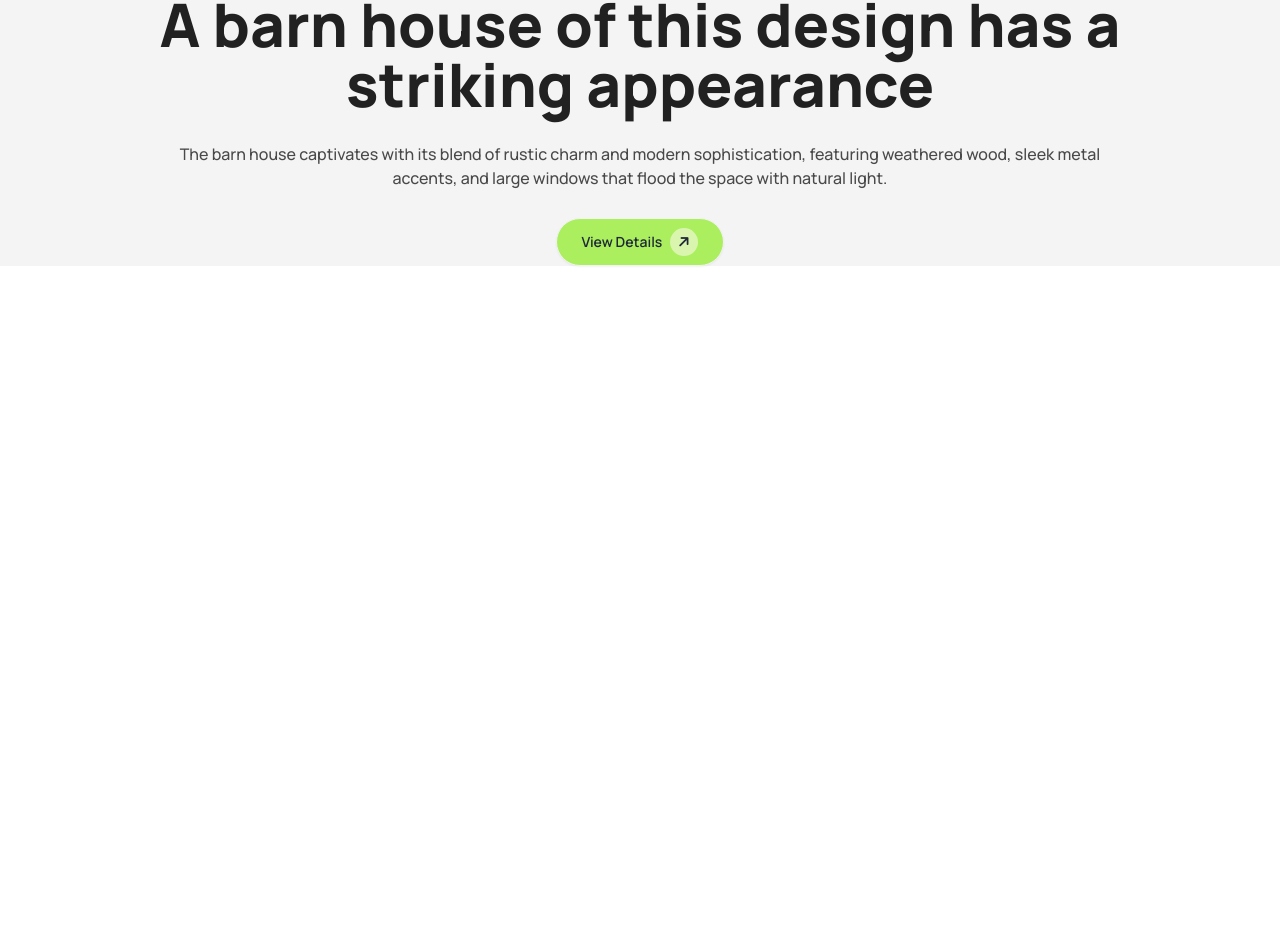
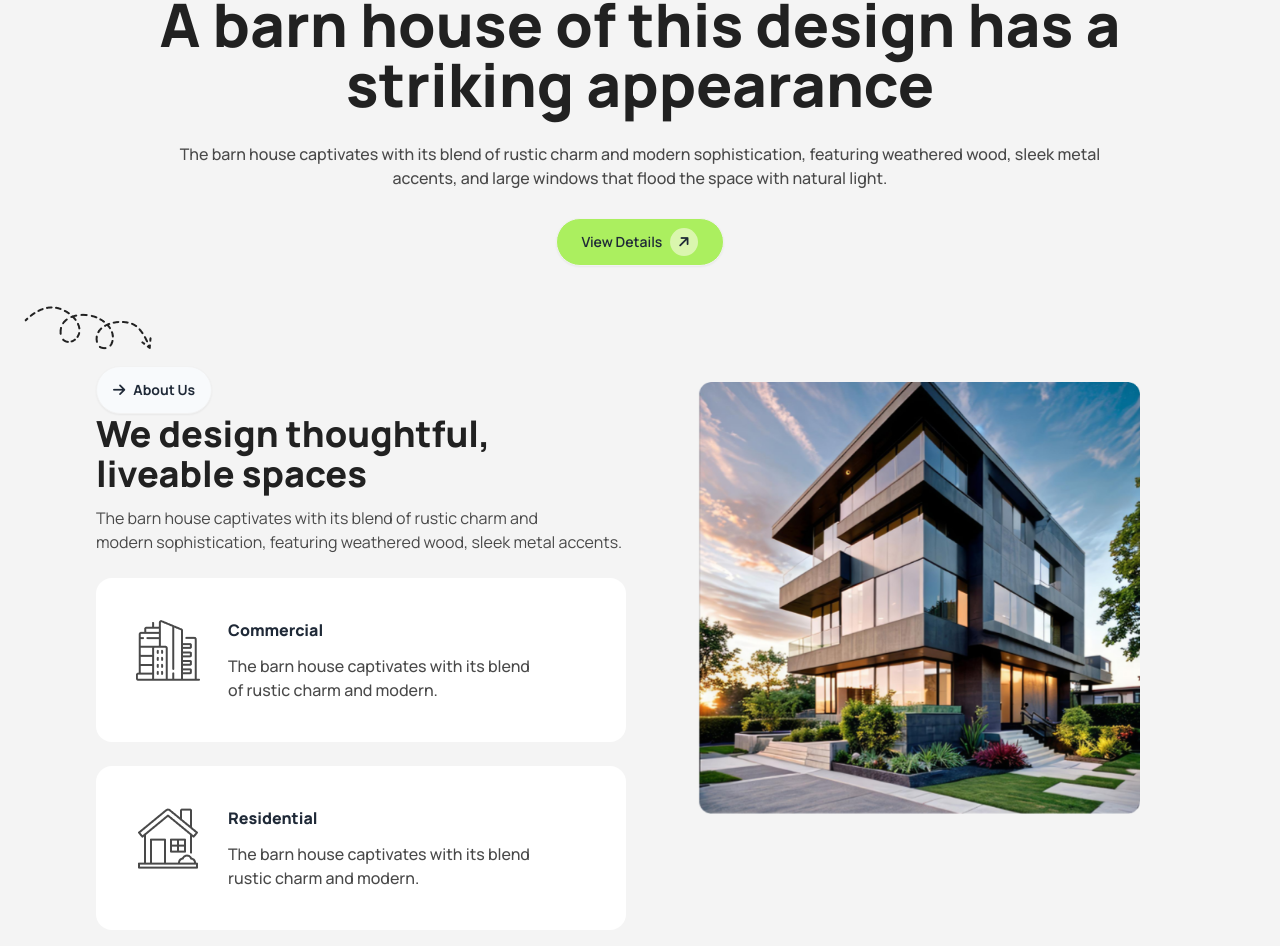
Before and after one commit to Rabbi-rahman-developer/assignment-3, a plain HTML site: page index.html in a window 1280 px wide. Shown: the part 432-1381 px from the top of the page. Before the commit the page ends 800 px from the top, so only its background shows below. Drawn offline with nearby package versions, Linux system fonts and the light colour scheme.

Commit message:
second commit

```diff
--- a/index.html
+++ b/index.html
@@ -45,7 +45,7 @@
 
         <header>
               <!-- nav  -->
-               <nav class="mx-4 lg:mx-20">
+               <nav class="mx-4 lg:mx-24">
                 <div class="navbar">
                     <div class="navbar-start">
                      <span class="bg-btn-bg1 rounded-full text-sm py-1 px-2  -rotate-45"><i class="fa-solid fa-arrow-right"></i></span>
@@ -79,7 +79,7 @@
 
 
                <!-- banner section  -->
-               <section class=" mx-4 lg:mx-20 flex flex-col justify-center items-center mt-2">
+               <section class=" mx-4 lg:mx-24 flex flex-col justify-center items-center mt-2">
                 <div class="space-y-7 flex-1">
                        <img src="./assets/banner.png" alt="" class="w-full">
                 </div>
@@ -107,6 +107,64 @@
 
         <!-- main section  -->
 
+        <main class="my-10">
+          <!-- about us section  -->
+           <img class=" hidden lg:block ml-6 " src="./assets/Vector.png" alt="">
+           <section class="mx-4 lg:p-4 lg:mx-20 flex-col lg:flex-row  flex lg:space-x-7">
+          <!-- about us content  -->
+            <div class="flex-1 space-y-6">
+              <div class="text-center  lg:text-start">
+                <button class="btn font-bold rounded-3xl  bg-slate-50">
+                  <span><i class="fa-solid fa-arrow-right"></i></span>
+                  About Us
+                </button>
+                 <h3 class="text-4xl font-extrabold text-color1 mb-3">We design thoughtful,<br>
+                   liveable spaces</h3>
+                    <p class="text-color2 ">The barn house captivates with its blend of rustic charm and <br>
+                      modern sophistication, featuring weathered wood, sleek metal accents.</p>
+
+              </div>
+             <!-- commercial  -->
+              <div class="flex p-5 lg:p-10 rounded-2xl bg-[#ffffff] space-x-7">
+                <div>
+                   <img class="w-full" src="./assets/commercial.png" alt="">
+                </div>
+                <div>
+                    <h4 class="font-extrabold mb-3">Commercial</h4>
+                    <p class="text-color2 font-medium">The barn house captivates with its blend <br>
+                       of rustic charm and modern.</p>
+                </div>
+
+              </div>
+             <!-- residential  -->
+              <div class="flex p-5 lg:p-10 rounded-2xl bg-[#ffffff] space-x-7 ">
+                <div>
+                   <img class="w-full" src="./assets/residential.png" alt="">
+                </div>
+
+                <div>
+                   <h4 class="font-extrabold mb-3">Residential</h4>
+                   <p class="font-medium text-color2">The barn house captivates with its blend <br>
+                     rustic charm and modern.</p>
+
+                </div>
+
+              </div>
+
+            </div>
+
+            <!-- about us img section  -->
+             <div class="flex-1">
+                   <img class=" w-full lg:w-10/12 mx-auto mt-4" src="./assets/Rectangle.png" alt="">
+             </div>
+           </section>
+
+
+
+
+
+        </main>
+
 
 
 </body>
```
